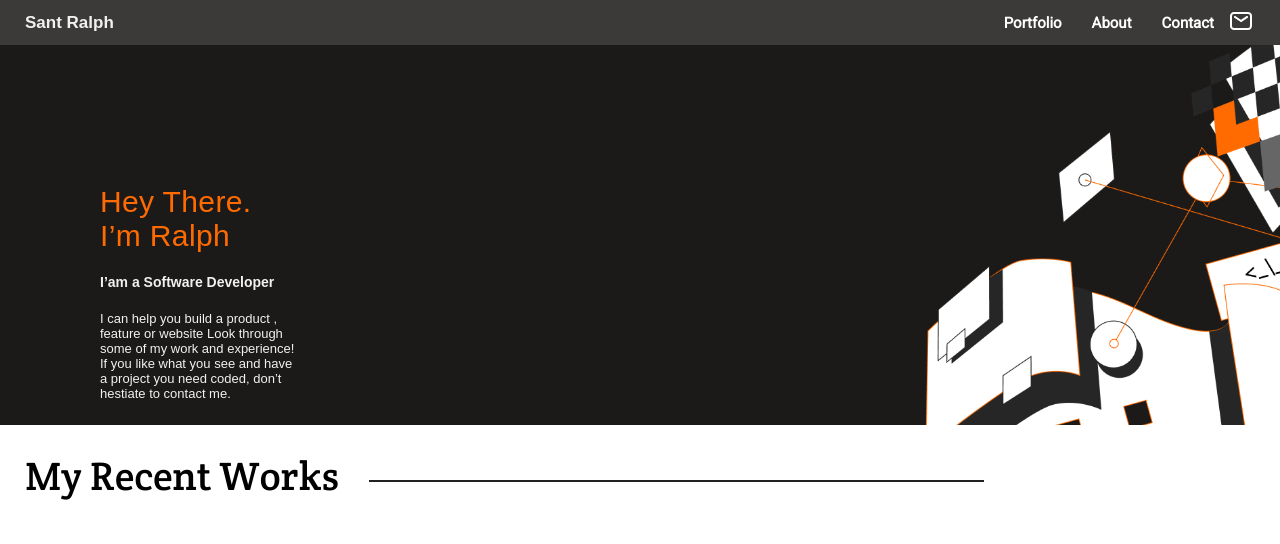
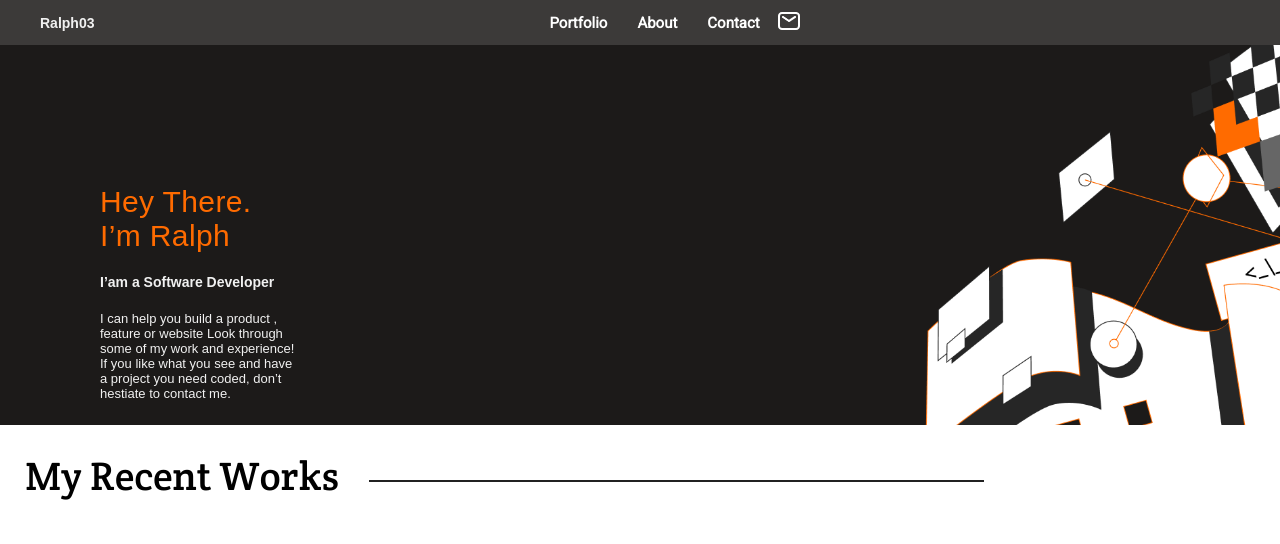
Before and after one commit to eerapheal/my-Portfolio, a website: page index.html in a window 1280 px wide. Shown: the top 544 px of the page. Drawn offline with Linux system fonts and the light colour scheme.

Commit message:
desktop verson web

```diff
--- a/index.html
+++ b/index.html
@@ -19,18 +19,20 @@
 <body>
   <header>
     <nav>
-      <a class="logo" href="#">Sant Ralph</a>
+      <a class="logo" href="#">Ralph03</a>
       <div id="menubar">
         <div></div>
         <div></div>
         <div></div>
       </div>
-     <ul>
-      <li><a href="#">Portfolio</a></li>
-      <li><a href="#">About</a></li>
-      <li><a href="#">Contact</a></li>
-      <a href="#"><img src="image/Icon - Mail.png" alt="" class="icon"></a>
-     </ul>
+      <div id="bar">
+        <ul>
+          <li><a href="#">Portfolio</a></li>
+         <li><a href="#">About</a></li>
+         <li><a href="#">Contact</a></li>
+        </ul>
+        <a href="#"><img src="image/Icon - Mail.png" alt=""class="icon"></a>
+      </div>
     </nav>
 </header>
 <!--  -->
@@ -173,7 +175,7 @@
           <button class="sec-3-div-btn" type="button">Get My Resume</button>
         </div>
       </div>
-        <div class="line2"></div>
+        <div class="line2">
         <!--  -->
         <div class="corection">
           <div >
@@ -224,7 +226,8 @@
     <section class="Contact-Me">
       <article class="form-container">
         <h2 class="form-title">I'm always interested in hearing about new projects, so if you'd like to chat please get in
-        touch.</h2>
+        touch.
+        </h2>
         <form class="contact-form" action="https://formspree.io/f/mknylokq" method="post">
             <input class="name-input" type="text" name="name" placeholder="Name" maxlength="30" required>
             <div class="line3"></div>
--- a/style.css
+++ b/style.css
@@ -9,29 +9,22 @@
 }
 
 body {
-  width:100%;
-
-  /* background-color: lightgrey; */
+  width: 100%;
 }
 
 nav {
   display: flex;
-  justify-content: space-between;
   align-items: center;
   height: 45px;
-  padding: 0 25px;
   background: #3c3a39;
 }
 
 nav ul {
   display: none;
-  margin: 2px;
   align-items: center;
-
 }
 
 #menubar {
-  /* margin: auto 10% auto auto; */
   display: block;
   cursor: pointer;
 }
@@ -44,7 +37,7 @@ nav ul {
 }
 
 nav ul li {
-  font-family: 'Inter';
+  font-family: 'Inter', sans-serif;
   font-style: normal;
   font-weight: 600;
   font-size: 15px;
@@ -57,7 +50,7 @@ font-size: 15px;
   font-family: Arial, sans-serif;
   font-weight: 680;
   font-size: 17px;
-  line-height: 24px;
+  line-height: 20px;
 }
 
 button {
@@ -178,7 +171,6 @@ button {
   text-align: center;
   background-color: #fff;
   color: #091e42;
-
 }
 
 .bnt-top {
@@ -214,8 +206,6 @@ button {
       rgba(38, 38, 38, 0.9) 91%
     ),
     url(./image/Img-Placeholder2.png);
-
-  /* width: 300px; */
   margin: auto;
   background-repeat: no-repeat;
 }
@@ -506,15 +496,15 @@ footer {
 }
 
 @media all and (min-width: 768px) {
-  nav a{
+  nav a {
     text-decoration: none;
-    color: #ffffff;
+    color: #fff;
   }
+
   nav ul {
     display: flex;
     margin: 2px;
     align-items: center;
-
   }
 
   nav ul li {
@@ -522,6 +512,13 @@ footer {
     justify-content: center;
     margin: 15px;
     align-items: center;
+  }
+
+  #bar {
+    display: flex;
+    justify-content: flex-end;
+    align-items: center;
+    padding: 0 438px;
   }
 
   #menubar div {
@@ -532,13 +529,24 @@ footer {
     display: none;
   }
 
+  .logo {
+    display: flex;
+    align-items: center;
+    text-align: center;
+    color: #f1f1f1;
+    font-family: Arial, sans-serif;
+    font-weight: 680;
+    font-size: 14px;
+    line-height: 20px;
+    margin-left: 40px;
+  }
+
   .headline-div {
     display: flex;
     align-items: flex-start;
     gap: 20px;
     padding: 140px 100px;
     width: 398px;
-    /* height:366px; */
   }
 
   .headerline {
@@ -557,46 +565,41 @@ footer {
     line-height: 18px;
     color: #f1f1f1;
   }
-.section-fir{
+
+  .section-fir {
     background-image: url(./image/illustration-header.png);
     background-size: 35%;
-  background-position: 100% 10%;}
-  .newsocial{
+    background-position: 100% 10%;
+  }
+
+  .newsocial {
     position: absolute;
     bottom: 50px;
   }
-  .newsocial ul{
+
+  .newsocial ul {
     display: flex;
     flex-direction: column;
   }
 
   .line12 {
-    /* display:flex; */
-    height: 0px;
+    height: 0;
     width: 50%;
-    margin: 30px ;
+    margin: 30px;
     border: 1px solid #212121;
-    /* margin-bottom: 40px; */
   }
-  .second-heading{
+
+  .second-heading {
     display: flex;
-    /* flex-direction: column; */
-    /* align-items: flex-start; */
-    /* justify-content: space-between; */
   }
-  .section-div2{
+
+  .section-div2 {
     display: grid;
-    grid-template-columns: repeat(2, 1fr)
-    /* display: block; */
-    /* align-items:center; */
-    /* flex-direction: column; */
-    /* width:320px; */
+    grid-template-columns: repeat(2, 1fr);
   }
+
   #posts {
-    /* position: relative; */
-    /* margin-bottom: 60%; */
-     width:220px;
-     /* margin-left: 60%; */
+    width: 220px;
     font-family: Arial, sans-serif;
     font-weight: 700;
     font-size: 14px;
@@ -620,47 +623,37 @@ footer {
     text-align: center;
     background-color: #ff6b00;
     color: #fff;
+  }
 
-  }
-  .img-sct2{
+  .img-sct2 {
     width: 450px;
   }
-  .multi{
+
+  .multi {
     display: flex;
     flex-direction: column;
   }
-  .section-div-p{
+
+  .section-div-p {
     margin-bottom: 10px;
     font-family: Arial, sans-serif;
     font-weight: 700;
     font-size: 10px;
     line-height: 18px;
   }
-  .grid1{
-    /* margin-bottom: 10px;
-    font-family: Arial, sans-serif;
-    font-weight: 700;
-    font-size: 14px;
-    line-height: 18px; */
-    /* display:flex; */
-    /* flex-direction:column; */
-    /* justify-content: center; */
 
-    /* height: 20px; */
-  /* margin: 10px 12px; */
-  }
   .grid1 li {
     align-items: center;
     font-family: Arial, sans-serif;
     font-weight: 700;
     font-size: 14px;
     line-height: 8px;
-    /* height: 26px; */
   }
+
   #flexs {
     display: grid;
     grid-template-columns: repeat(3, 1fr);
-    gap:8px;
+    gap: 8px;
   }
 
   .grid-2 {
@@ -675,7 +668,7 @@ footer {
   }
 
   .grid-2h4 {
-  font-size: 18px
+    font-size: 18px;
   }
 
   .grid-2-p {
@@ -691,42 +684,24 @@ footer {
     padding: 12px 2%;
     font-family: "Inter", serif;
     font-style: normal;
-  /* font-weight: 10; */
     font-size: 9px;
-
   }
 
   .grid-2-items ul {
     display: flex;
     padding: 2px;
-
     gap: 12px;
   }
 
   .grid-2-items ul li {
-  font-size:8px
+    font-size: 8px;
   }
 
   .mrre {
     background-image: url(./image/Groups.png);
-  /* background-repeat: no-repeat;
-  background-position: 100% 35%; */
-  background: none;
+    background-image: none;
   }
 
-/* .me {
-  background-image: url("./image/first.png");
-  background: none
-}
-
-.me {
-  background-image: url(./image/illustration-header.png);
-  background-repeat: no-repeat;
-  background-position: 100% -43%;
-  background-size: 40%;
-  padding-top: 100px;
-
-}  */
   .bckimg {
     background-image: url(./image/Grop.png);
     background-repeat: no-repeat;
@@ -737,6 +712,7 @@ footer {
   .sec-3-div {
     width: 500px;
   }
+
   .sec-3-div-btn {
     font-family: "Inter", serif;
     font-style: normal;
@@ -745,10 +721,10 @@ footer {
     letter-spacing: 0.03em;
     color: #fff;
     background-color: #ff6b00;
-  /* padding: 12px; */
     margin-right: 360px;
     margin-top: 50px;
   }
+
   .sec-3-div-p {
     font-family: "Inter", serif;
     font-style: normal;
@@ -770,6 +746,7 @@ footer {
     margin-top: 70px;
     margin-right: 225px;
   }
+
   .corection {
     display: flex;
     justify-content: space-around;
@@ -780,25 +757,26 @@ footer {
     display: flex;
     flex-direction: column;
     align-items: flex-start;
-  font-family: 'Inter';
+    font-family: 'Inter', sans-serif;
     font-style: normal;
     font-weight: 400;
     font-size: 22px;
     line-height: 43px;
   }
 
-.form-container{
+  .form-container {
     display: flex;
     flex-direction: row;
     justify-content: center;
   }
-.contact-form{
+
+  .contact-form {
     margin-left: 100px;
     justify-content: center;
   }
-.form-title{
+
+  .form-title {
     width: 360px;
     align-items: unset;
-
   }
 }
```
Lines whose indentation alone changed are shown as unchanged.
